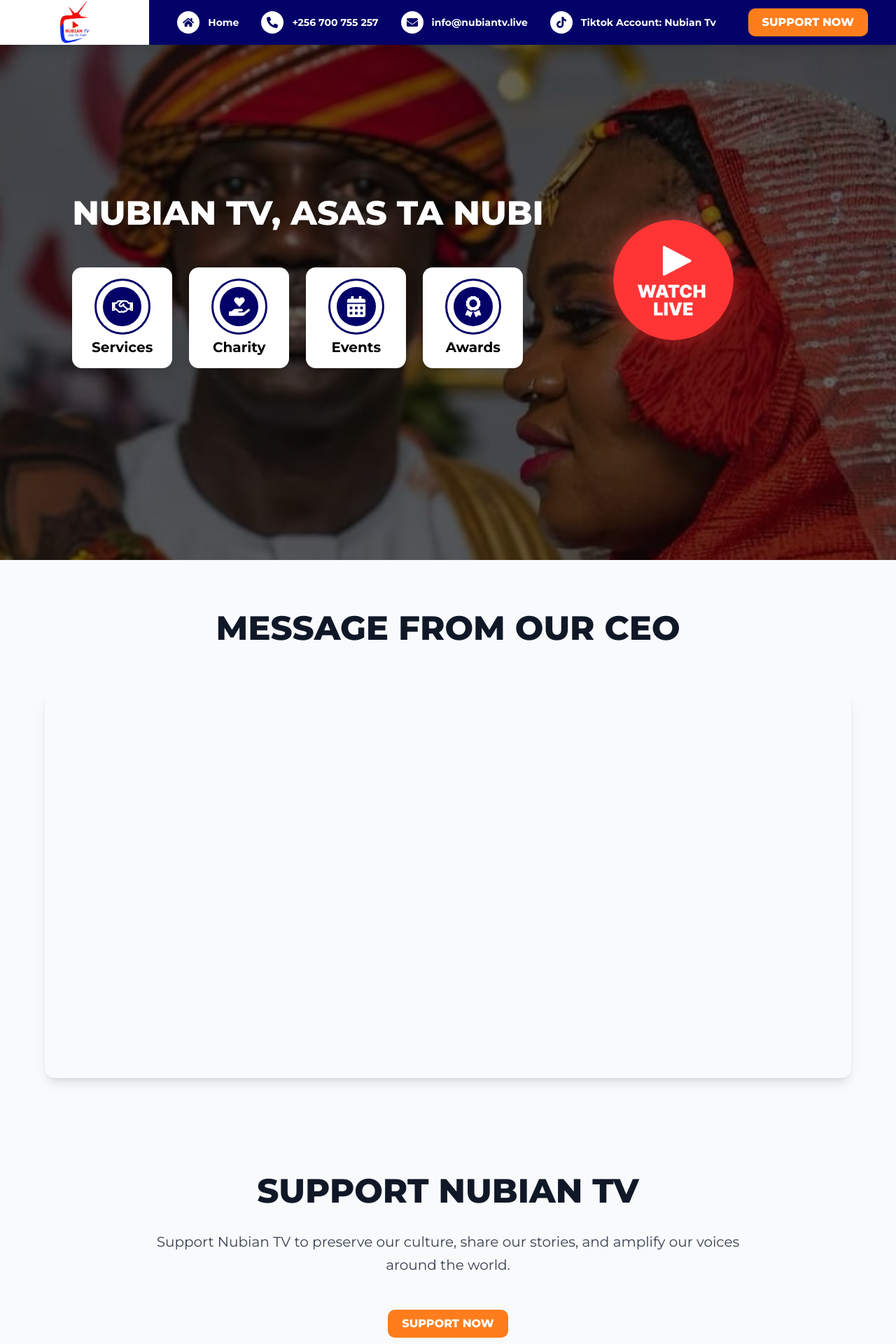
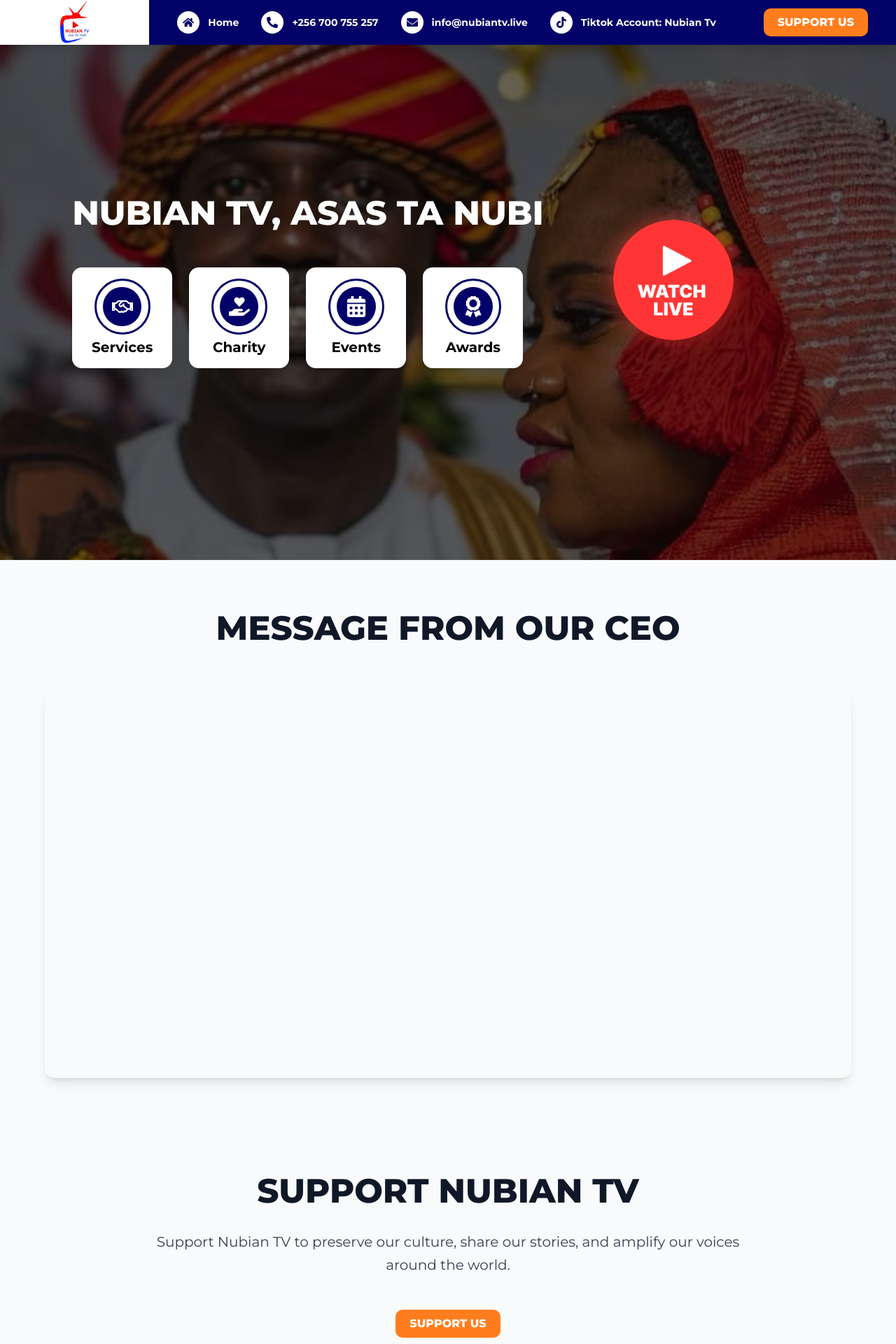
Before and after one commit to mohamuhsin/nubiantv, a Next.js app: page / in a window 1280 px wide. Shown: the top 1920 px of the page at 70% size. Built offline with nearby package versions, Linux system fonts and the light colour scheme.

Commit message:
updated support button

```diff
--- a/components/Donate/donate.tsx
+++ b/components/Donate/donate.tsx
@@ -18,7 +18,7 @@
 
       {/* CTA Button */}
       <div className="mt-4">
-        <ReusableButton text="SUPPORT NOW" href="#donate" target="_blank" />
+        <ReusableButton text="SUPPORT US" href="#donate" target="_blank" />
       </div>
     </section>
   );
--- a/components/Navbar/contact.tsx
+++ b/components/Navbar/contact.tsx
@@ -91,7 +91,7 @@
 
       {/* Right side button */}
       <div className="shrink-0 mt-4 md:mt-0">
-        <ReusableButton text="SUPPORT NOW" href="#donate" target="_blank" />
+        <ReusableButton text="SUPPORT US" href="#donate" target="_blank" />
       </div>
     </nav>
   );
```
